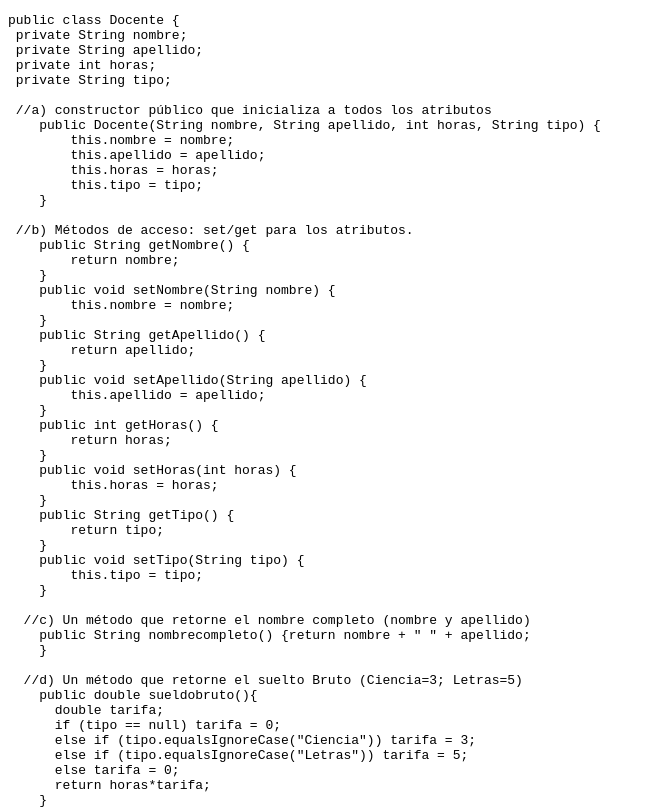
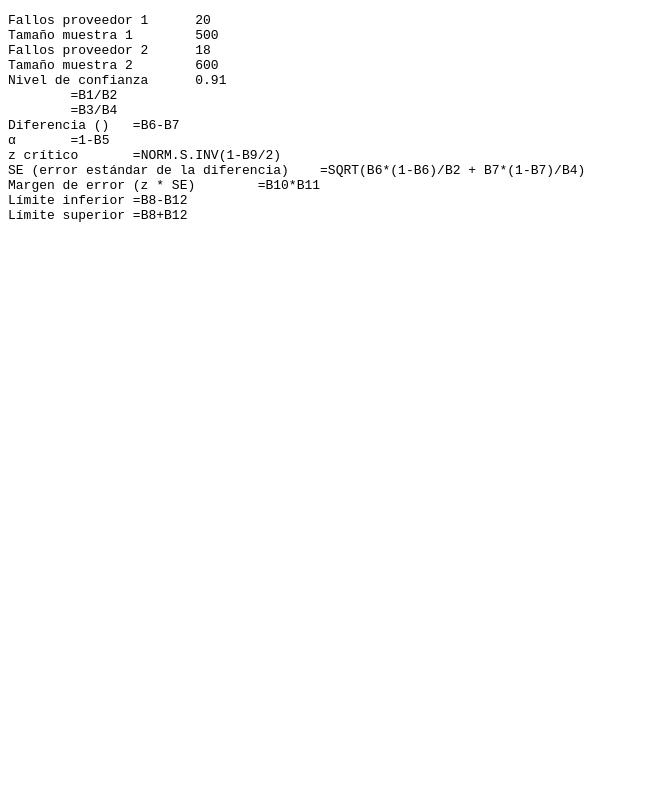
Before and after one commit to Mau2g/5hSoluciones, a plain HTML site: page pc1poo2/index.html in a window 1280 px wide. Shown: the top 809 px of the page, without its empty margins (0-655 px from the left). Drawn offline with Linux system fonts and the light colour scheme.

Commit message:
Actualizar index.html

```diff
--- a/pc1poo2/index.html
+++ b/pc1poo2/index.html
@@ -6,75 +6,20 @@
 </head>
 <body>
 <pre>
-public class Docente {
- private String nombre;
- private String apellido;
- private int horas;
- private String tipo;
-
- //a) constructor público que inicializa a todos los atributos
-    public Docente(String nombre, String apellido, int horas, String tipo) {
-        this.nombre = nombre;
-        this.apellido = apellido;
-        this.horas = horas;
-        this.tipo = tipo;
-    }
-
- //b) Métodos de acceso: set/get para los atributos.
-    public String getNombre() {
-        return nombre;
-    }
-    public void setNombre(String nombre) {
-        this.nombre = nombre;
-    }
-    public String getApellido() {
-        return apellido;
-    }
-    public void setApellido(String apellido) {
-        this.apellido = apellido;
-    }
-    public int getHoras() {
-        return horas;
-    }
-    public void setHoras(int horas) {
-        this.horas = horas;
-    }
-    public String getTipo() {
-        return tipo;
-    }
-    public void setTipo(String tipo) {
-        this.tipo = tipo;
-    }
-
-  //c) Un método que retorne el nombre completo (nombre y apellido)
-    public String nombrecompleto() {return nombre + " " + apellido;
-    }
-
-  //d) Un método que retorne el suelto Bruto (Ciencia=3; Letras=5)
-    public double sueldobruto(){
-      double tarifa;
-      if (tipo == null) tarifa = 0;
-      else if (tipo.equalsIgnoreCase("Ciencia")) tarifa = 3;
-      else if (tipo.equalsIgnoreCase("Letras")) tarifa = 5;
-      else tarifa = 0;
-      return horas*tarifa;
-    }
-
-  //e) Un método que retorne el descuento del 0.10
-    public double descuento(){return sueldobruto()*0.1;}
-
-  //f) Un método que retorne el sueldo neto
-    public double sueldoneto(){return sueldobruto()- descuento();}
-
-    public static void main(String[] args) {
-        Docente d1 = new Docente("Tulio", "Checo", 30, "Ciencia");
-        System.out.println("Docente: " + d1.nombrecompleto());
-        System.out.println("Tipo : " + d1.getTipo());
-        System.out.println("Sueldo Bruto : " + d1.sueldobruto());
-        System.out.println("Sueldo Neto : " + d1.sueldoneto());
-    }
-}
-
+Fallos proveedor 1 	20
+Tamaño muestra 1 	500
+Fallos proveedor 2 	18
+Tamaño muestra 2 	600
+Nivel de confianza	0.91
+	=B1/B2
+	=B3/B4
+Diferencia ()	=B6-B7
+α	=1-B5
+z crítico	=NORM.S.INV(1-B9/2)
+SE (error estándar de la diferencia)	=SQRT(B6*(1-B6)/B2 + B7*(1-B7)/B4)
+Margen de error (z * SE)	=B10*B11
+Límite inferior	=B8-B12
+Límite superior	=B8+B12
 </pre>
 </body>
 </html>
```
